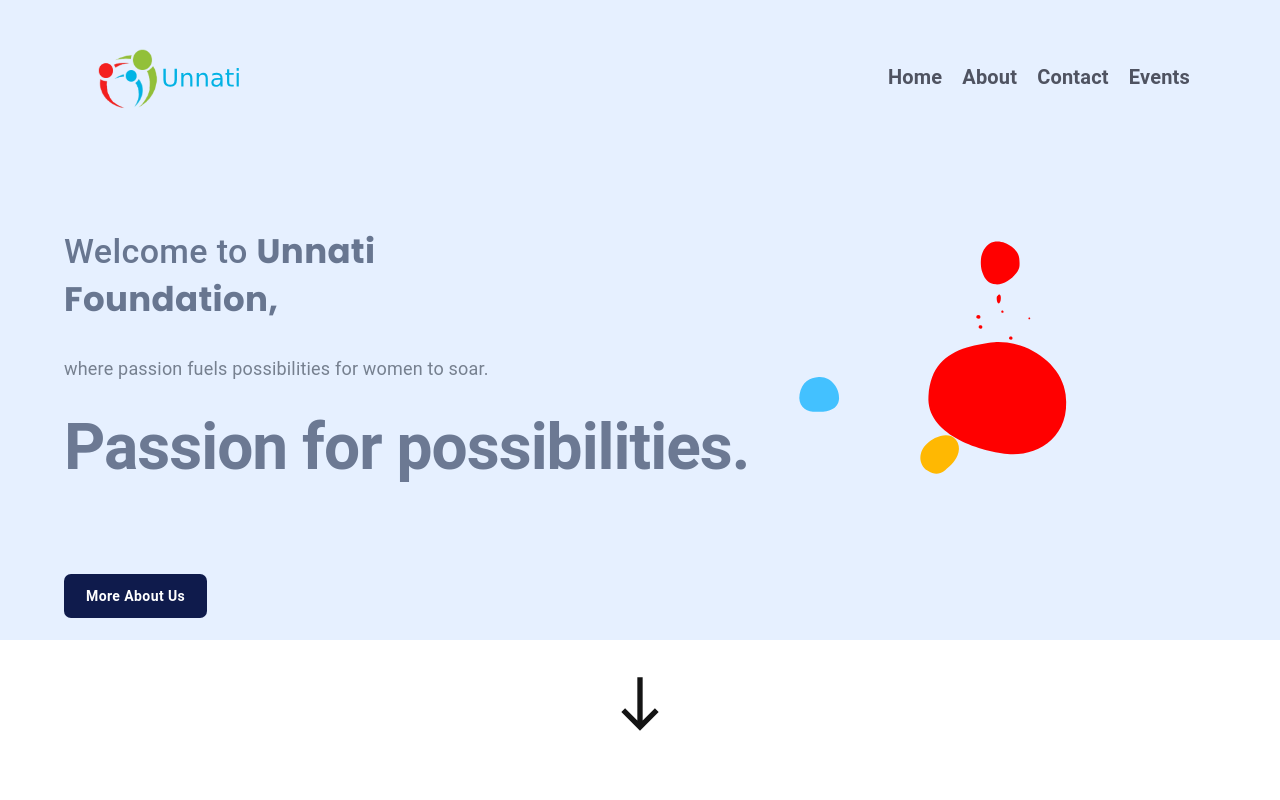
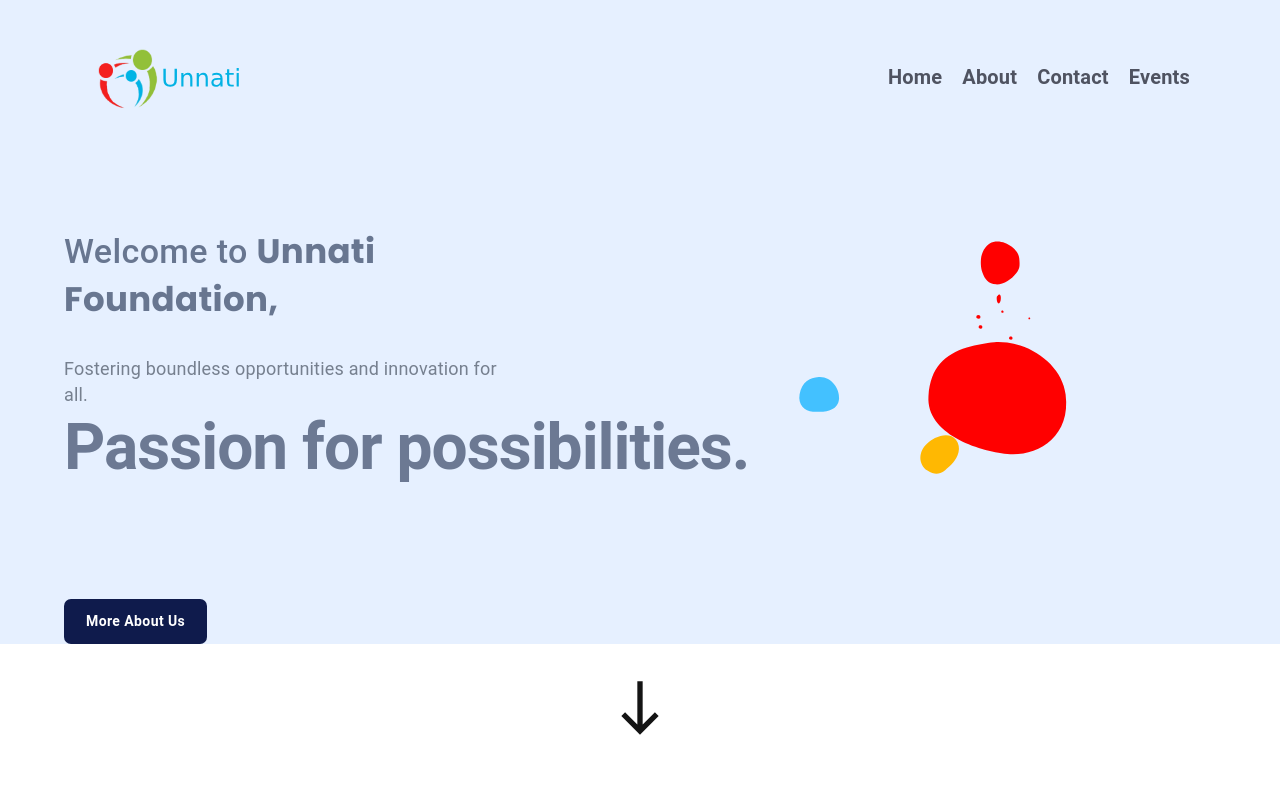
Before and after one commit to mridul1024/unnati-landing-page, a React (Vite) app: page / in a window 1280 px wide. Shown: the top 800 px of the page. Built offline with nearby package versions, Linux system fonts and the light colour scheme.

Commit message:
added the line below welcome

```diff
--- a/src/Components/Hero.tsx
+++ b/src/Components/Hero.tsx
@@ -162,7 +162,7 @@
                 my: 4,
               }}
             >
-              where passion fuels possibilities for women to soar.
+              Fostering boundless opportunities and innovation for all.
             </Typography>
             <Box sx={{ height: "160px" }}></Box>
             <CustomButton
```
